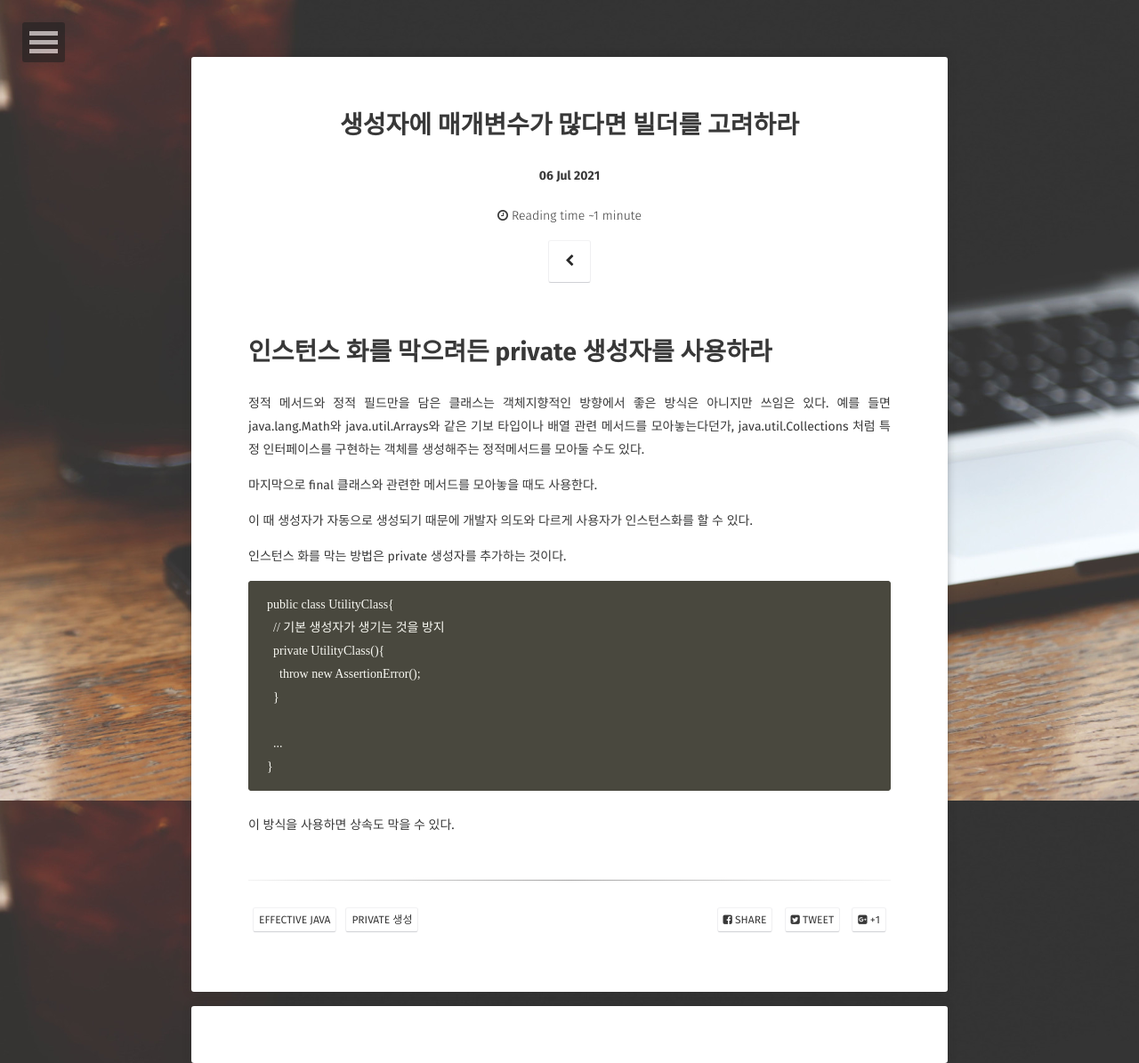
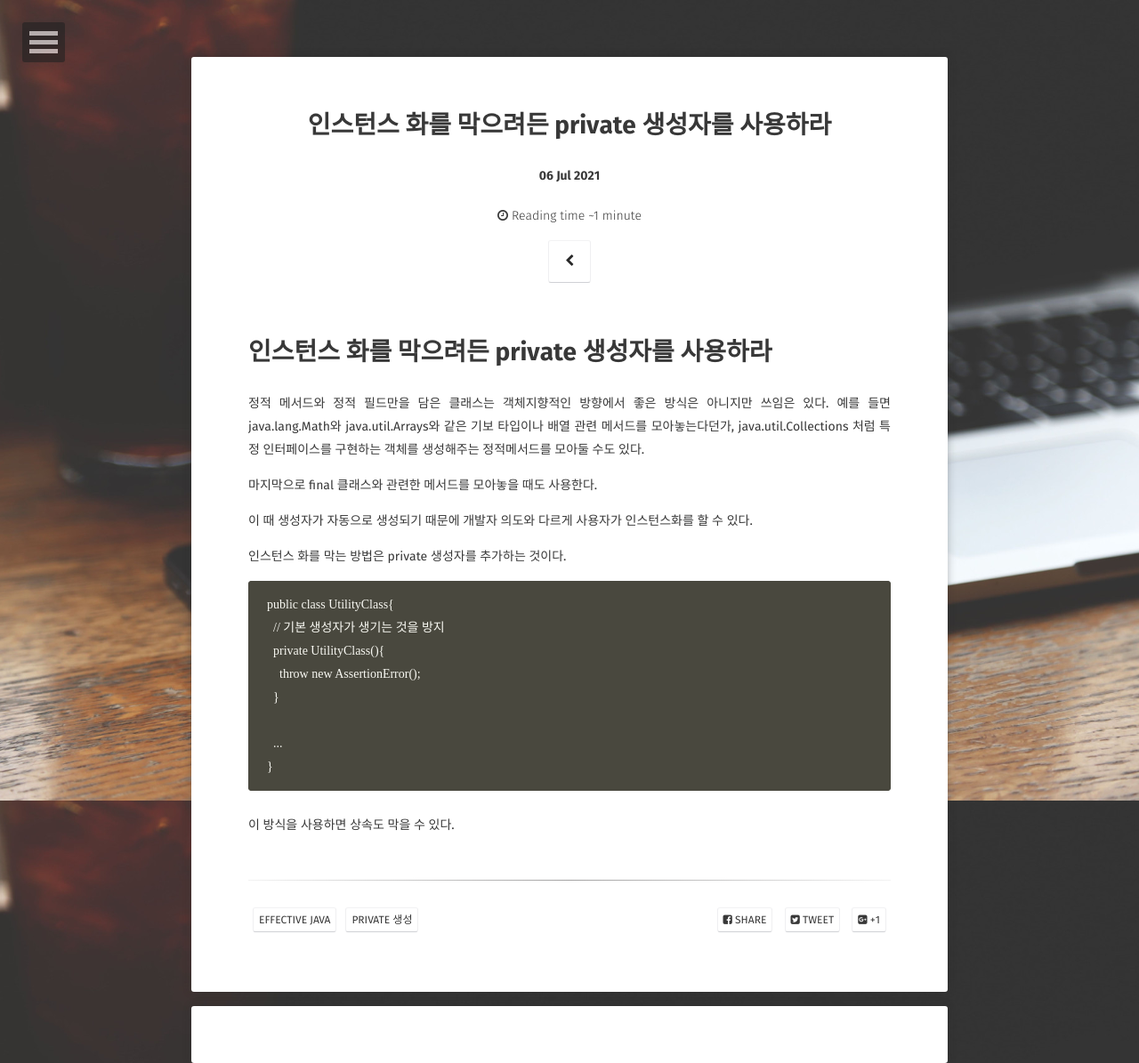
Before and after one commit to ymym-j/ymym-j.github.com, a Jekyll site: the page built from _posts/2021-07-06-effective-java-02-04.md, in a window 1280 px wide. Shown: the whole page at 89% size. Built offline with Jekyll 4.4.1, drawn with Linux system fonts in a browser that asks for light colours; some web fonts are replaced; comment, search, counter and statistics services are not loaded.

Commit message:
게시글 추가

```diff
--- a/_posts/2021-07-06-effective-java-02-04.md
+++ b/_posts/2021-07-06-effective-java-02-04.md
@@ -1,6 +1,6 @@
 ---
 layout: post
-title: "생성자에 매개변수가 많다면 빌더를 고려하라"
+title: "인스턴스 화를 막으려든 private 생성자를 사용하라"
 date: 2021-07-06
 excerpt: "effective java 2장 item 04"
 category: [effective java]
```
